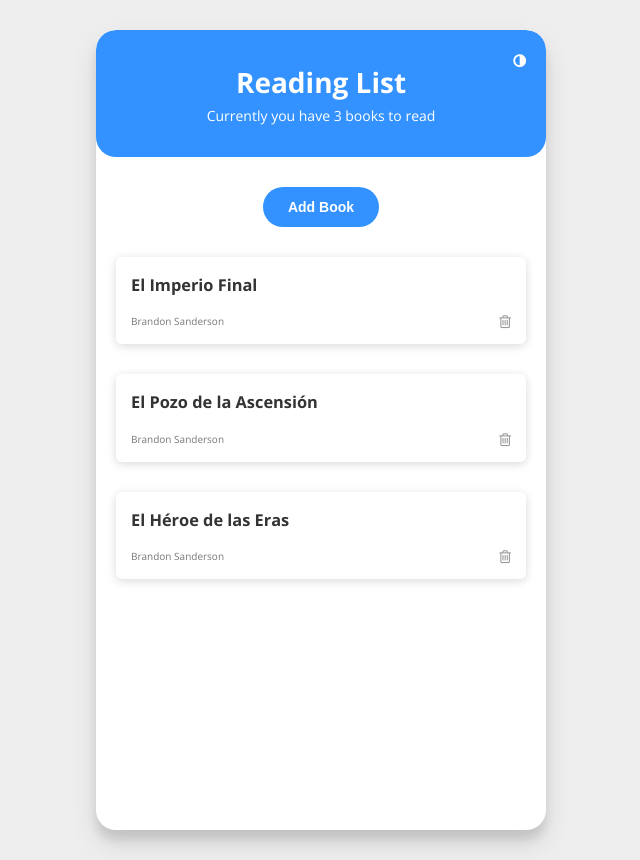
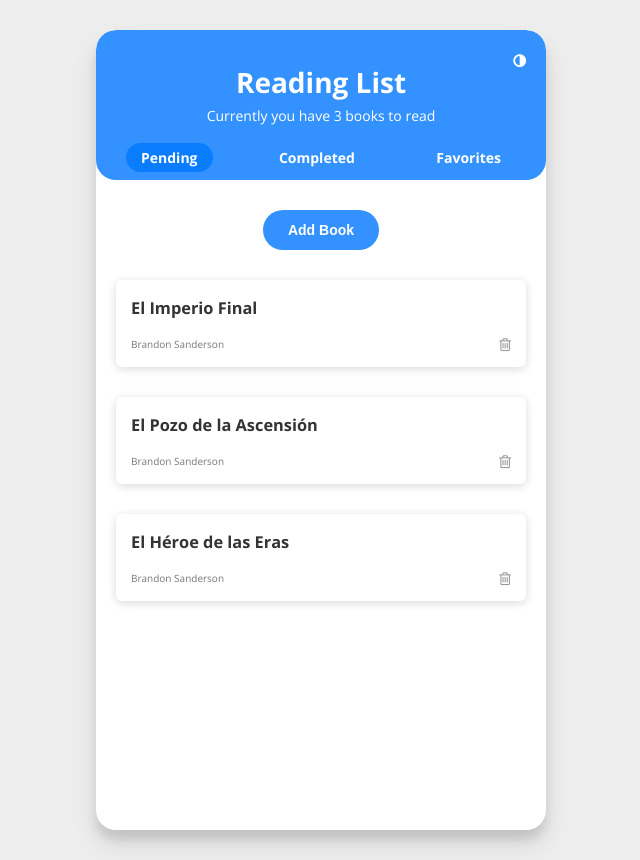
Before and after one commit to danidz96/reading-list-context-hooks, a React (Create React App) app: page / in a window 1280 px wide. Shown: the whole page, without its empty margins (319-959 px from the left). Built offline with nearby package versions, Linux system fonts and the light colour scheme.

Commit message:
add Navbar and install react-router-dom

```diff
--- a/src/App.js
+++ b/src/App.js
@@ -2,6 +2,7 @@ import React from 'react';
 import styled from 'styled-components';
 import Header from './components/Header/Header';
 import BookList from './components/BookList/BookList';
+import { BrowserRouter as Router, Route, Link } from 'react-router-dom';
 import { ThemeContext } from '../src/context/ThemeContext';
 import BooksContextProvider from './context/BooksContext';
 
@@ -25,12 +26,16 @@ const AppContainer = styled.div`
 const App = () => {
 	const { theme } = React.useContext(ThemeContext);
 	return (
-		<AppContainer theme={theme}>
-			<BooksContextProvider>
-				<Header />
-				<BookList />
-			</BooksContextProvider>
-		</AppContainer>
+		<Router>
+			<AppContainer theme={theme}>
+				<BooksContextProvider>
+					<Header />
+					<Route exact path={'/'} component={BookList} />
+					<Route exact path={'/completed'} component={BookList} />
+					<Route exact path={'/favorites'} component={BookList} />
+				</BooksContextProvider>
+			</AppContainer>
+		</Router>
 	);
 };
 
--- a/src/components/Header/Header.js
+++ b/src/components/Header/Header.js
@@ -2,10 +2,10 @@ import React from 'react';
 import styled from 'styled-components';
 import ThemeSwitcher from '../ThemeSwitcher/ThemeSwitcher';
 import { BooksContext } from '../../context/BooksContext';
-import { ThemeContext } from '../../context/ThemeContext';
+import Navbar from '../Navbar/Navbar';
 
 const HeaderContainer = styled.div`
-	padding: 3rem;
+	padding: 3rem 3rem 1rem 3rem;
 	background-color: var(--color-primary);
 	color: white;
 	border-radius: 2rem;
@@ -35,6 +35,7 @@ const Header = () => {
 			</ThemeSwitcherContainer>
 			<h1>Reading List</h1>
 			<p>Currently you have {books.length} books to read</p>
+			<Navbar />
 		</HeaderContainer>
 	);
 };
--- /dev/null
+++ b/src/components/Navbar/Navbar.js
@@ -0,0 +1,49 @@
+import React from 'react';
+import styled from 'styled-components';
+import { BrowserRouter, NavLink } from 'react-router-dom';
+
+const NavbarContainer = styled.ul`
+	display: flex;
+	justify-content: space-between;
+	margin-top: 2rem;
+`;
+
+const Li = styled.li`list-style: none;`;
+
+const StyledLink = styled(NavLink)`
+  text-decoration: none;
+  color: white;
+  font-weight: 600;
+  padding: .5rem 1.5rem;
+  border-radius: 2.5rem;
+`;
+
+const activeStyles = {
+	backgroundColor: 'var(--color-primary-dark)'
+};
+
+const Navbar = () => {
+	return (
+		<BrowserRouter>
+			<NavbarContainer>
+				<Li>
+					<StyledLink activeStyle={activeStyles} exact to="/">
+						Pending
+					</StyledLink>
+				</Li>
+				<Li>
+					<StyledLink activeStyle={activeStyles} activeClassName="active" to="/completed">
+						Completed
+					</StyledLink>
+				</Li>
+				<Li>
+					<StyledLink activeStyle={activeStyles} activeClassName="active" to="/favorites">
+						Favorites
+					</StyledLink>
+				</Li>
+			</NavbarContainer>
+		</BrowserRouter>
+	);
+};
+
+export default Navbar;
```
Also changed, not shown: package.json (+11 -2 lines), 1 other file (tests, documents, lock files or other folders).
